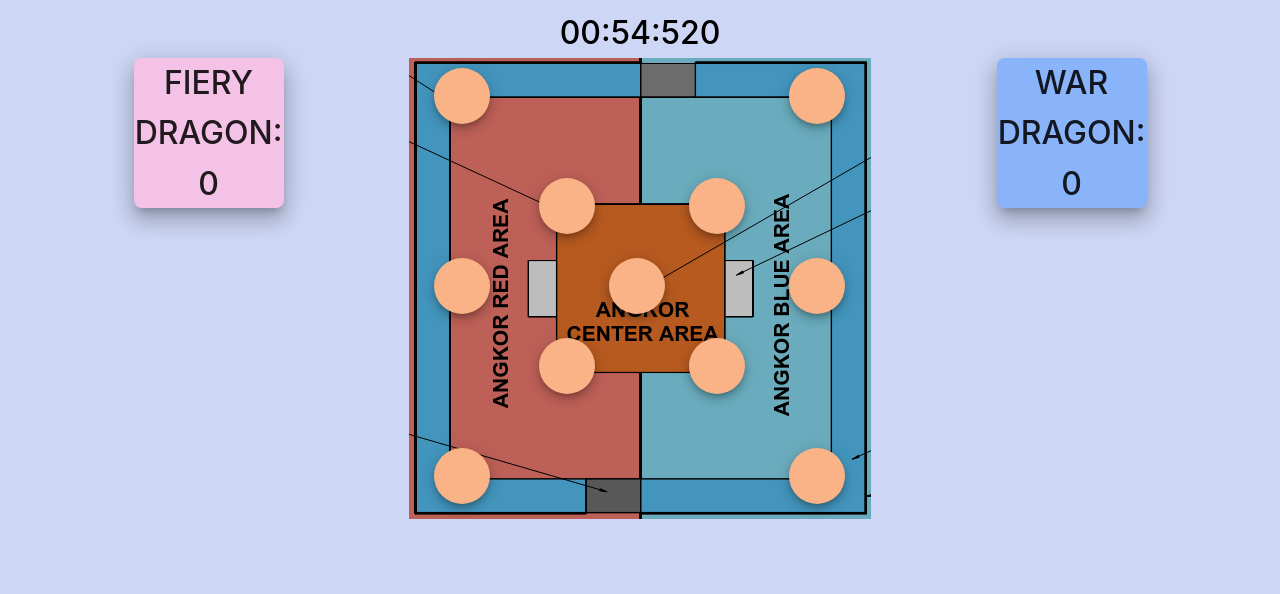
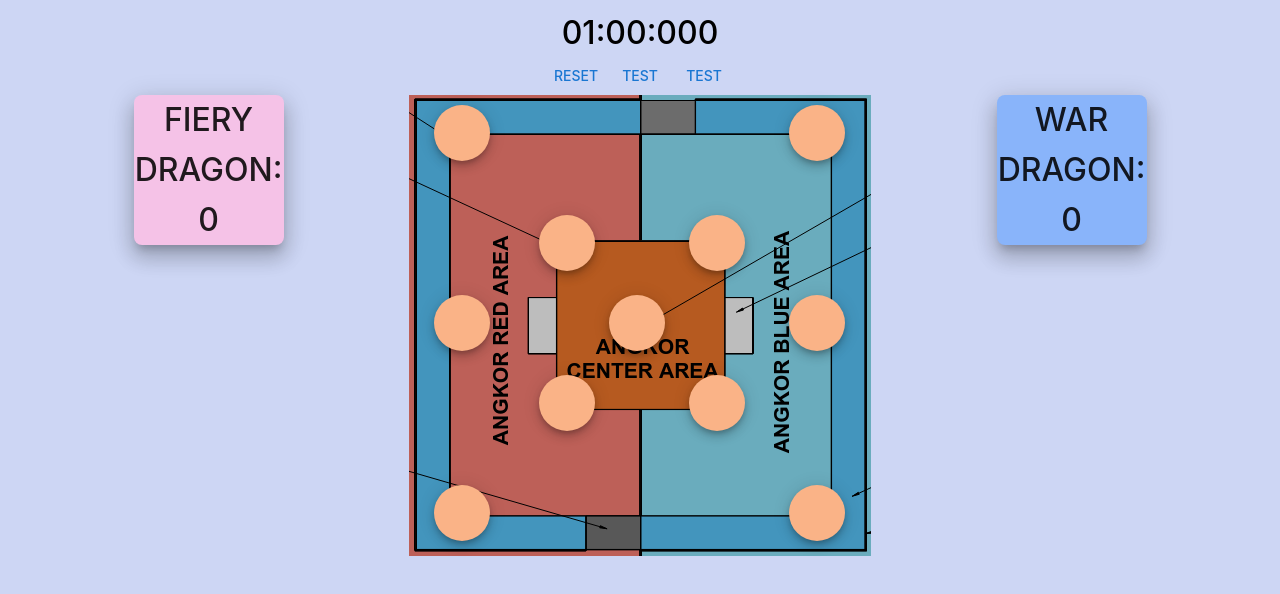
Before and after one commit to nc108x/2023-scoreboard, a React (Create React App) app: page / in a window 1280 px wide. Shown: the top 594 px of the page. Built offline with nearby package versions, Linux system fonts and the light colour scheme.

Commit message:
Clean up and add reset

```diff
--- a/src/App.js
+++ b/src/App.js
@@ -1,9 +1,12 @@
 import { useState } from "react";
 import Grid from "@mui/material/Grid";
 
+import theme from "./Theme.js";
+import { ThemeProvider } from "@mui/material/styles";
+
 import Gamefield from "./components/Gamefield.js";
 import Info from "./components/Info.js";
-import ControlPanel from "./components/Controlpanel.js";
+import ControlPanel from "./components/ControlPanel.js";
 
 function App() {
   let [poles, setPoles] = useState(Array(11).fill(Array(0)));
@@ -24,6 +27,10 @@ function App() {
     temp[pole_no] = [...poles[pole_no], "blue"];
 
     setPoles(temp);
+  }
+
+  function resetPoles() {
+    setPoles(Array(11).fill(Array(0)));
   }
 
   function checkScore() {
@@ -72,9 +79,15 @@ function App() {
 
   return (
     <>
-      <Grid container direction="column" justifyContent="space-evenly">
+      <ThemeProvider theme={theme}>
+        <Grid
+          container
+          direction="column"
+          justifyContent="space-evenly"
+          sx={{ textAlign: "center" }}
+        >
           <Grid container justifyContent="space-evenly">
-          <ControlPanel />
+            <ControlPanel resetPoles={resetPoles} />
           </Grid>
 
           <Grid
@@ -100,6 +113,7 @@ function App() {
             </Grid>
           </Grid>
         </Grid>
+      </ThemeProvider>
     </>
   );
 }
--- /dev/null
+++ b/src/components/ControlPanel.js
@@ -0,0 +1,49 @@
+import { useState } from "react";
+import Button from "@mui/material/Button";
+import Grid from "@mui/material/Grid";
+
+import Timer from "./Timer.js";
+
+const ONE_MIN = 60000;
+const THREE_MINS = 180000;
+const INF = 9999999999999999;
+const STOP = 0;
+
+export default function ControlPanel({ resetPoles }) {
+  let [timerState, setTimerState] = useState("IDLE");
+  let [startTime, setStartTime] = useState(Date.now());
+  let [countdownAmt, setCountdownAmt] = useState(ONE_MIN);
+
+  function stateUpdate() {
+    switch (timerState) {
+      case "IDLE":
+        setTimerState("PREP");
+        break;
+
+      case "PREP":
+      case "GAME":
+        setTimerState("IDLE");
+        break;
+    }
+    console.log(timerState);
+  }
+
+  return (
+    <>
+      <Grid item>
+        <Timer
+          startTime={startTime}
+          countdownAmt={countdownAmt}
+          setCountdownAmt={setCountdownAmt}
+          state={timerState}
+          stateUpdate={stateUpdate}
+        />
+        <Grid item>
+          <Button onClick={resetPoles}>RESET</Button>
+          <Button>test</Button>
+          <Button>test</Button>
+        </Grid>
+      </Grid>
+    </>
+  );
+}
--- a/src/components/Controlpanel.js
+++ /dev/null
@@ -1,14 +0,0 @@
-import { useState } from "react";
-
-import Timer from "./Timer.js";
-
-const ONE_MIN = 60000;
-const THREE_MINS = 180000;
-const INF = 9999999999999999;
-
-export default function ControlPanel() {
-  let [startTime, setStartTime] = useState(Date.now());
-  let [countdownAmt, setCountdownAmt] = useState(ONE_MIN);
-
-  return <Timer startTime={startTime} countdownAmt={countdownAmt} />;
-}
--- a/src/components/Info.js
+++ b/src/components/Info.js
@@ -1,7 +1,4 @@
 import Paper from "@mui/material/Paper";
-
-import theme from "../Theme.js";
-import { ThemeProvider } from "@mui/material/styles";
 
 export default function Info({ score, dragonName, color }) {
   let bgColor;
@@ -13,7 +10,6 @@ export default function Info({ score, dragonName, color }) {
 
   return (
     <>
-      <ThemeProvider theme={theme}>
       <Paper
         elevation={13}
         sx={{
@@ -28,7 +24,6 @@ export default function Info({ score, dragonName, color }) {
       >
         {dragonName + "\nDRAGON: \n" + score}
       </Paper>
-      </ThemeProvider>
     </>
   );
 }
--- a/src/components/Pole.js
+++ b/src/components/Pole.js
@@ -1,7 +1,4 @@
 import Fab from "@mui/material/Fab";
-
-import theme from "../Theme.js";
-import { ThemeProvider } from "@mui/material/styles";
 
 export default function Pole({
   pos,
@@ -18,13 +15,11 @@ export default function Pole({
       : "standbyColor";
 
   return (
-    <ThemeProvider theme={theme}>
     <Fab
       color={color}
       onClick={redScoreHandler}
       onContextMenu={blueScoreHandler}
       sx={{ position: "absolute", top: pos }}
     ></Fab>
-    </ThemeProvider>
   );
 }
--- a/src/components/Timer.js
+++ b/src/components/Timer.js
@@ -1,29 +1,52 @@
 import Countdown from "react-countdown";
-import { zeroPad, calcTimeDelta, formatTimeDelta } from "react-countdown";
+import { zeroPad, CountdownApi } from "react-countdown";
 
 import Box from "@mui/material/Box";
+import Button from "@mui/material/Button";
 
-import theme from "../Theme.js";
-import { ThemeProvider } from "@mui/material/styles";
+const ONE_MIN = 60000;
+const THREE_MINS = 180000;
+const INF = 9999999999999999;
+const STOP = 0;
 
-export default function Timer({ startTime, countdownAmt }) {
-  let renderer = ({ minutes, seconds, milliseconds, completed }) => {
-    if (completed) {
-      return (
-        <ThemeProvider theme={theme}>
-          <Box sx={{ typography: "subtitle2", fontSize: 32 }}>END</Box>
-        </ThemeProvider>
-      );
-    } else {
-      return (
-        <ThemeProvider theme={theme}>
-          <Box sx={{ typography: "subtitle2", fontSize: 32 }}>
-            {zeroPad(minutes)}:{zeroPad(seconds)}:{zeroPad(milliseconds, 3)}
-          </Box>
-        </ThemeProvider>
-      );
+export default function Timer({
+  startTime,
+  countdownAmt,
+  setCountdownAmt,
+  state,
+  stateUpdate,
+}) {
+  console.log(setCountdownAmt);
+  let renderer = ({ minutes, seconds, milliseconds, api }) => {
+    function toggle() {
+      if (api.isStopped()) {
+        api.start();
+      } else {
+        api.stop();
+      }
     }
+
+    function btnCallback() {
+      /* stateUpdate(); */
+      toggle();
+    }
+
+    return (
+      <>
+        <Box sx={{ typography: "subtitle2", fontSize: 32 }}>
+          {zeroPad(minutes)}:{zeroPad(seconds)}:{zeroPad(milliseconds, 3)}
+        </Box>
+      </>
+    );
   };
+
+  /* function onStop() { */
+  /*   setCountdownAmt(STOP); */
+  /* } */
+  /**/
+  /* function onStart() { */
+  /*   setCountdownAmt(ONE_MIN); */
+  /* } */
 
   return (
     <>
@@ -32,6 +55,9 @@ export default function Timer({ startTime, countdownAmt }) {
         precision={3}
         intervalDelay={0}
         renderer={renderer}
+        autoStart={false}
+        /* onStop={onStop} */
+        /* onStart={onStart} */
       />
     </>
   );
```
Lines whose indentation alone changed are shown as unchanged.
